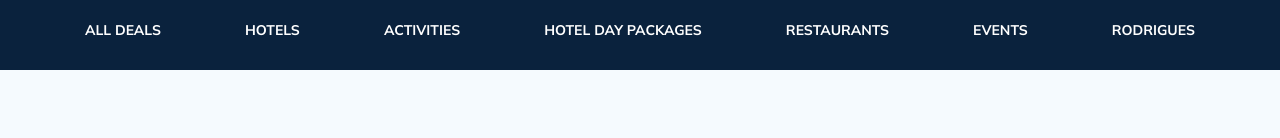
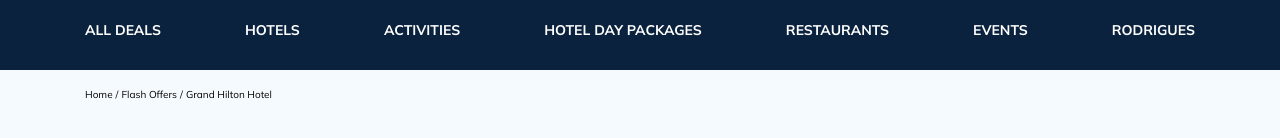
Before and after one commit to Jameslabrie/tour-plan, a plain HTML site: page index.html in a window 1280 px wide. Shown: the part 130-268 px from the top of the page. Drawn offline with Linux system fonts and the light colour scheme.

Commit message:
Create: breadcrumbs

```diff
--- a/index.html
+++ b/index.html
@@ -90,5 +90,20 @@
       </div>
       <!-- /.navbar-bottom -->
     </header>
+    <nav class="breadcrumbs">
+      <div class="container">
+        <ul class="breadcrumbs-list">
+          <li class="breadcrumbs-list__item">
+            <a href="#" class="breadcrumbs-list__link">Home</a>
+          </li>
+          <li class="breadcrumbs-list__item">
+            <a href="#" class="breadcrumbs-list__link">Flash Offers</a>
+          </li>
+          <li class="breadcrumbs-list__item">Grand Hilton Hotel</li>
+        </ul>
+      </div>
+      <!-- /.container -->
+    </nav>
+    <!-- /.breadcrumbs -->
   </body>
 </html>
--- /dev/null
+++ b/sass/blocks/_breadcrumbs.sass
@@ -0,0 +1,18 @@
+.breadcrumbs
+  background-color: $back-color
+  &-list
+    margin: 0
+    display: flex
+    list-style: none
+    padding: 18px 0
+    &__link
+      text-decoration: none
+      color: inherit
+    &__item
+      font-weight: 400
+      font-size: 10px
+      line-height: 13px
+      margin-right: 3px
+      ::after
+        content: '/'
+        padding-left: 3px
--- a/sass/styles.sass
+++ b/sass/styles.sass
@@ -8,5 +8,7 @@
 @import 'settings'
 // Connect header
 @import 'blocks/header'
+// Connect breadcrumbs
+@import 'blocks/breadcrumbs'
 // Connect media
 @import 'media'
```
Also changed, not shown: css/styles.css, sass/_media.sass (line endings or trailing spaces), 1 other file.
